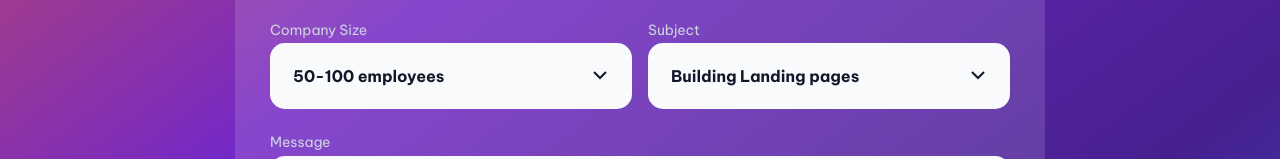
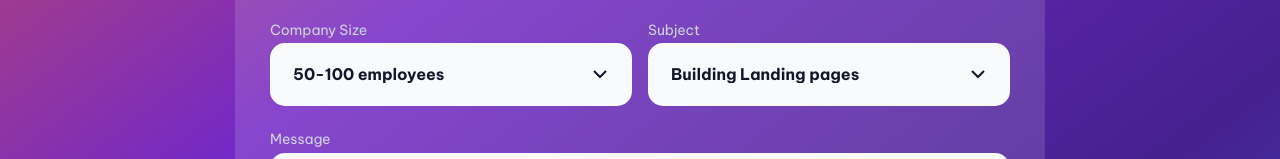
Before and after one commit to thedezz360/responsive-contact-page, a plain HTML site: page index.html in a window 1280 px wide. Shown: the part 543-702 px from the top of the page. Drawn offline with Linux system fonts and the light colour scheme.

Commit message:
fix select

```diff
--- a/index.html
+++ b/index.html
@@ -36,17 +36,24 @@
 				<div class="form-element">
 					<label for="comSize">Company Size</label>
 					<div class="select-element">
-						<input type="text" name="comSize" id="comSize" value="50-100 employees">
-						<img aria-hidden="true" src="./img/Expand_down.svg" alt="Expand icon">
+						<select name="comSize" id="comSize">
+							<option value="50-100">50-100 employees</option>
+							<option value="100-200">100-200 employees</option>
+							<option value="200-300">200-300 employees</option>
+						</select>
+						<span class="dropdown-icon"></span>
 					</div>
-
 				</div>
 
 				<div class="form-element">
 					<label for="subject">Subject</label>
 					<div class="select-element">
-						<input type="text" name="subject" id="subject" value="Building Landing pages">
-						<img src="./img/Expand_down.svg" alt="Expand icon" aria-hidden="true">
+						<select name="subject" id="subject">
+							<option value="Building Landing pages">Building Landing pages</option>
+							<option value="Building Landing pages">Building Landing pages</option>
+							<option value="Building Landing pages">Building Landing pages</option>
+						</select>
+						<span class="dropdown-icon"></span>
 					</div>
 				</div>
 
--- a/style.css
+++ b/style.css
@@ -83,10 +83,14 @@ header {
 	margin-bottom: .3rem;
 }
 
-
+select{
+	-webkit-appearance: none;
+	-moz-appearance: none;
+	appearance: none;
+}
 
 .form-element input,
-textarea {
+textarea, select {
 	background-color: var(--color-input);
 	border: none;
 	border-radius: 15px;
@@ -104,10 +108,16 @@ textarea {
 	position: relative;
 }
 
-.select-element img {
+
+
+.dropdown-icon{
+	background-image: url("./img/Expand_down.svg");
 	position: absolute;
 	right: 20px;
 	top: 30%;
+	height: 24px;
+	width: 24px;
+	pointer-events: none;
 }
 
 
```
